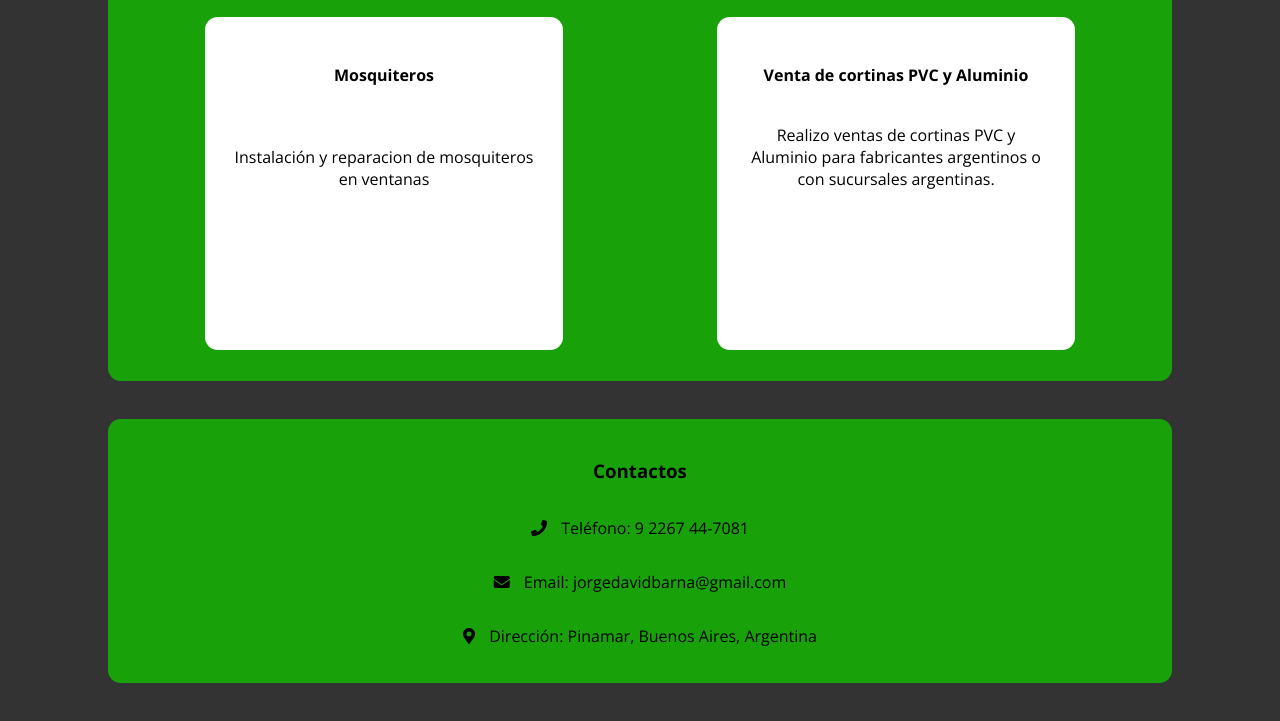
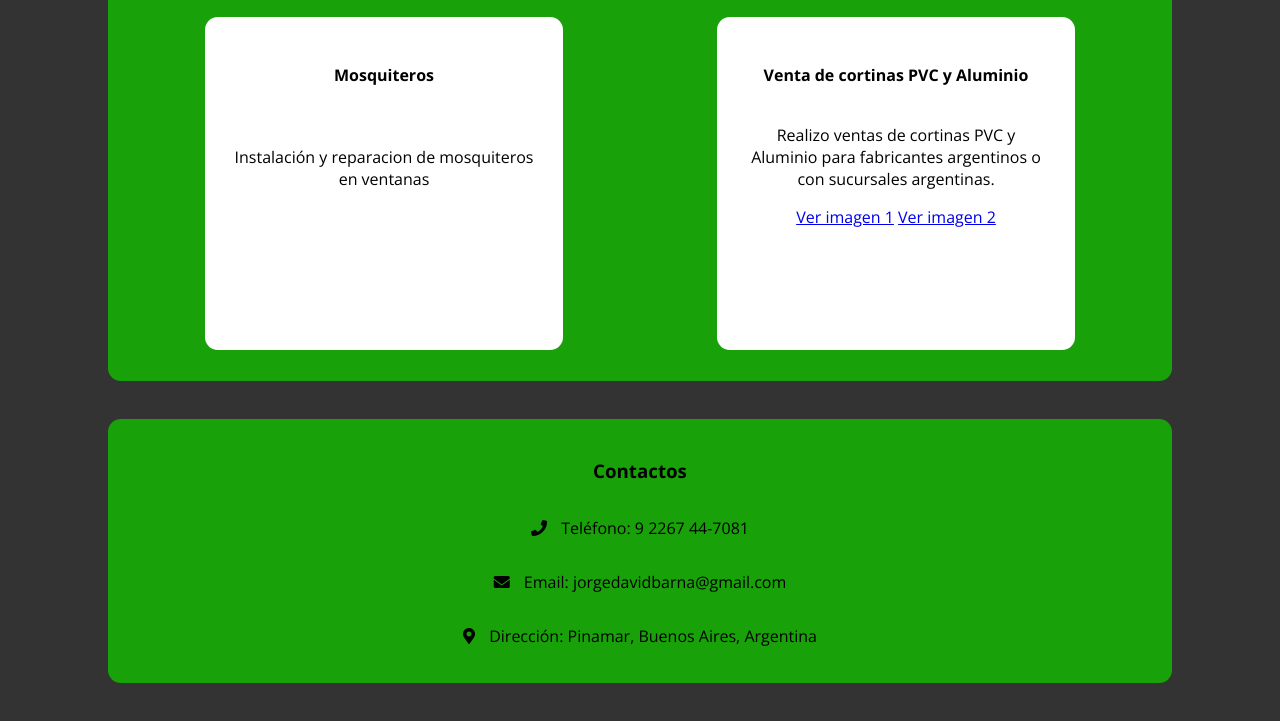
Before and after one commit to LucianoPiehl/DavidTrabajo, a plain HTML site: page index.html in a window 1280 px wide. Shown: the part 2013-2734 px from the top of the page. Drawn offline with nearby package versions, Linux system fonts and the light colour scheme; a small style sheet from the web is missing.

Commit message:
Update index.html

```diff
--- a/index.html
+++ b/index.html
@@ -92,6 +92,8 @@
         <section class="trabajo">
           <h4>Venta de cortinas PVC y Aluminio</h4>
           <p>Realizo ventas de cortinas PVC y Aluminio para fabricantes argentinos o con sucursales argentinas.</p>
+          <a href="Imagenes/cortina1.jpeg">Ver imagen 1</a>
+          <a href="Imagenes/cortina2.jpeg">Ver imagen 2</a>
         </section>
         </div>
       </section>
```
